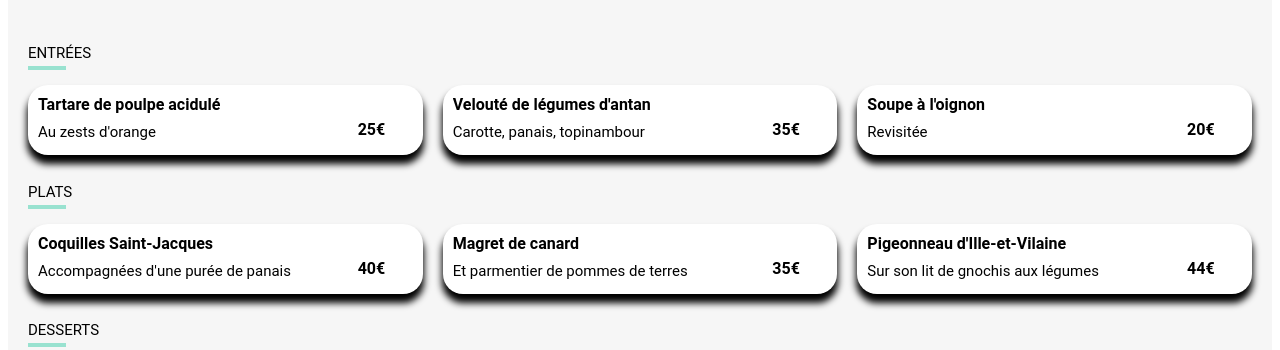
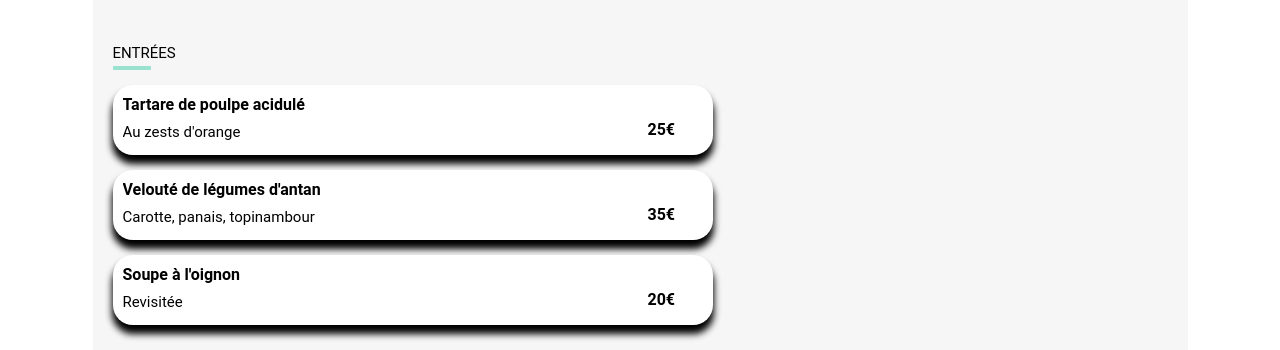
Before and after one commit to LinaLweb/ohmyfood-5, a website: page a-la-francaise-menu-card.html in a window 1280 px wide. Shown: the part 381-731 px from the top of the page. Drawn offline with nearby package versions, Linux system fonts and the light colour scheme; files that its build step writes are made by us from their sources.

Commit message:
ajout de padding right dans la classe menu et ajout d'une nouvelle classe menu-container avec un width et margin auto dans le fichier menu.scss

```diff
--- a/sass/components/menu.scss
+++ b/sass/components/menu.scss
@@ -1,3 +1,8 @@
+.menu-container{
+  width: 600px;
+  margin:auto;
+}
+
 .menu{
   position: relative;
   background-color: #F6F6F6;
@@ -6,19 +11,28 @@
   padding-bottom: 50px;
   height: auto;
   padding-left: 20px;
+  padding-right: 20px;
+  max-width: 1055px;
+  margin-left: auto;
+  margin-right: auto;
 
   &__entree{
     display: flex;
+    flex-direction: column;
+    margin: auto;
+
   }
   &__title{
     font-family: 'Shrikhand', sans-serif;
     font-weight: 800;
     font-size: 30px;
+
   }
   &__line{
     border-bottom:  solid 4px $green;
     width: 38px;
     padding-top: 15px;
+
     &--text{
       text-transform: uppercase;
       font-weight: normal;
@@ -31,14 +45,14 @@
     justify-content: space-between;
     position: relative;
     background: $white;
-    max-width: 400px;
     width: 100%;
     height: 70px;
     margin-top: 15px;
-    margin-right: 20px;
     overflow: hidden;
     border-radius: 20px;
     box-shadow: 0px 8px 7px 1px black;
+    max-width: 600px;
+
 
     animation: show 2s ease-in backwards;
 
```
